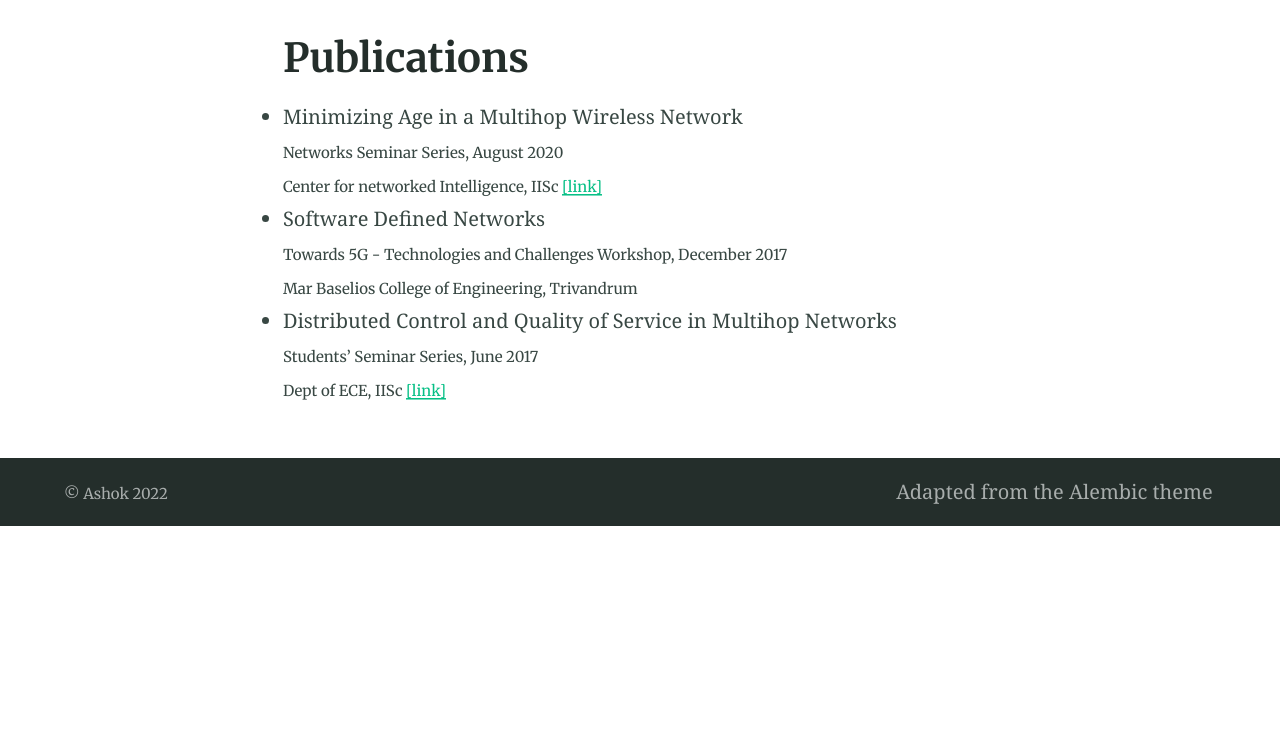
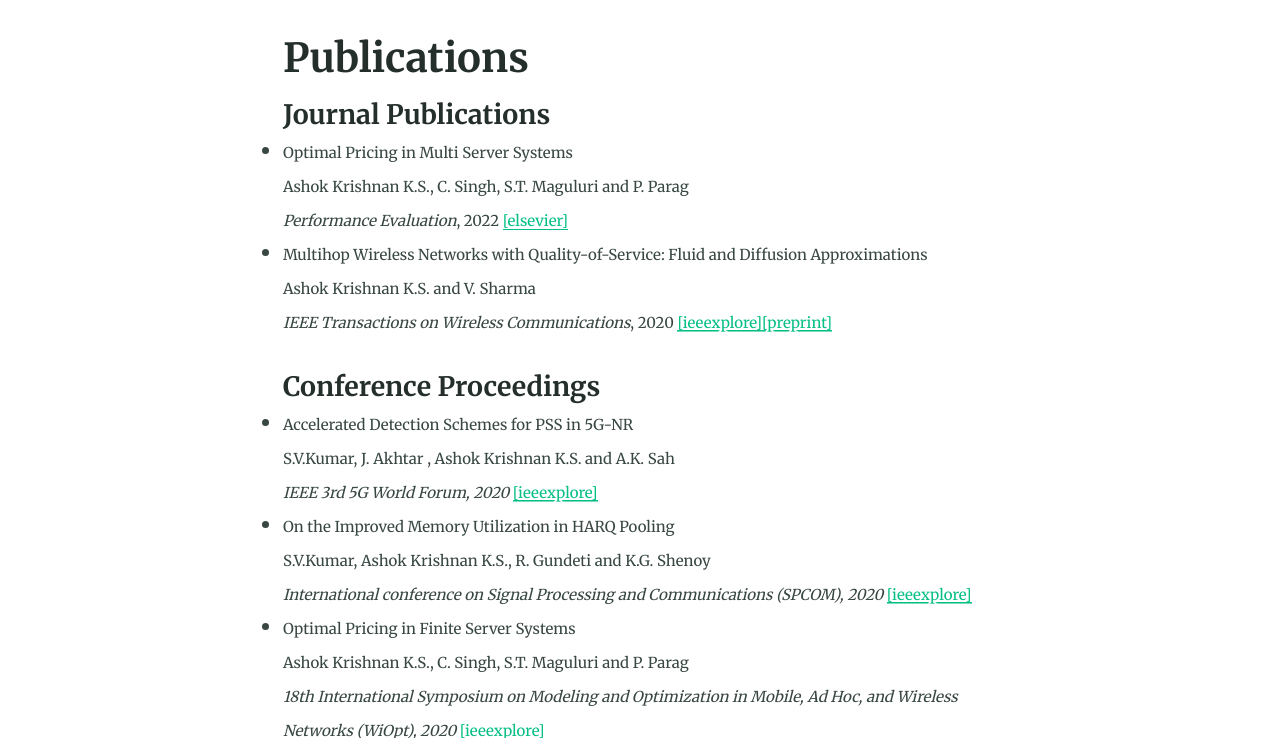
Before and after one commit to ashokkri/ashokkri.github.io, a Jekyll site: the page built from publications.md, in a window 1280 px wide and 900 px high, scrolled down 250 px, cut to the strip 162-900 px from the top of the window. Built offline with Jekyll 4.4.1, drawn with Linux system fonts in a browser that asks for light colours; before the commit the page ends 938 px from its top, so only the background shows below that; some of the changed text lies outside the part shown.

Commit message:
Update publications.md

```diff
--- a/publications.md
+++ b/publications.md
@@ -7,14 +7,53 @@ feature_image: "https://picsum.photos/1300/400?image=989"
 
 ---
 
-- Minimizing Age in a Multihop Wireless Network
-  <small>Networks Seminar Series, August 2020
-  Center for networked Intelligence, IISc [[link]](https://cni.iisc.ac.in/networks-seminar/)
+#### Journal Publications
 
-- Software Defined Networks
-  <small>Towards 5G - Technologies and Challenges Workshop, December 2017
-  Mar Baselios College of Engineering, Trivandrum
+- <small>Optimal Pricing in Multi Server Systems
+  Ashok Krishnan K.S., C. Singh, S.T. Maguluri and P. Parag
+  *Performance Evaluation*, 2022 [[elsevier]](https://www.sciencedirect.com/science/article/abs/pii/S0166531621000985)
 
-- Distributed Control and Quality of Service in Multihop Networks
-  <small>Students' Seminar Series, June 2017
-  Dept of ECE, IISc [[link]](https://ece.iisc.ac.in/~myna/seminar/prevtalks.html)
+- <small>Multihop Wireless Networks with Quality-of-Service: Fluid and Diffusion Approximations
+   Ashok Krishnan K.S. and V. Sharma
+   *IEEE Transactions on Wireless Communications*, 2020 [[ieeexplore]](https://ieeexplore.ieee.org/document/9184257)[[preprint]](https://ashokkri.github.io/pdfs/MHopWirelessQoS.pdf)
+
+#### Conference Proceedings
+
+- <small>Accelerated Detection Schemes for PSS in 5G-NR
+   S.V.Kumar, J. Akhtar , Ashok Krishnan K.S. and A.K. Sah
+   *IEEE 3rd 5G World Forum, 2020* [[ieeexplore]](https://ieeexplore.ieee.org/document/9221156)
+
+- <small>On the Improved Memory Utilization in HARQ Pooling
+   S.V.Kumar, Ashok Krishnan K.S., R. Gundeti and K.G. Shenoy
+   *International conference on Signal Processing and Communications (SPCOM), 2020* [[ieeexplore]](https://ieeexplore.ieee.org/document/9179580)
+
+- <small>Optimal Pricing in Finite Server Systems
+   Ashok Krishnan K.S., C. Singh, S.T. Maguluri and P. Parag
+   *18th International Symposium on Modeling and Optimization in Mobile, Ad Hoc, and Wireless Networks (WiOpt), 2020* [[ieeexplore]](https://ieeexplore.ieee.org/document/9155315)
+
+- <small>Minimizing Age of Information in a Multihop Wireless Network
+   Ashok Krishnan K.S. and V. Sharma
+   *IEEE International Conference on Communications (ICC), 2020* [[ieeexplore]](https://ieeexplore.ieee.org/document/9148762/)
+
+- <small>Providing Quality-of-Service in Multihop Wireless Networks: Diffusion Approximation
+   Ashok Krishnan K.S. and V. Sharma
+   *International Conference on Advances in Applied Probability and Stochastic Processes (ICAAP&SP), 2019* [[springerlink]](https://www.springer.com/gp/book/9789811559501)
+
+- <small>Distributed control and quality-of-service in multihop wireless networks
+   Ashok Krishnan K.S. and V. Sharma
+   *IEEE International Conference on Communications (ICC), 2018* [[ieeexplore]](https://ieeexplore.ieee.org/document/8422304)
+
+- <small>A distributed scheduling algorithm to provide quality-of-service in multihop wireless networks
+   Ashok Krishnan K.S. and V. Sharma
+   *IEEE Global Communication Conference (GLOBECOM), 2017* [[ieeexplore]](https://ieeexplore.ieee.org/document/8254642/)
+
+- <small>A Distributed Algorithm for Quality-of-Service Provisioning in Multihop Networks
+   Ashok Krishnan K.S. and V. Sharma
+   *Twenty- Third National Conference on Communications (NCC), 2017* [[ieeexplore]](https://ieeexplore.ieee.org/document/8077094)</small>
+
+
+
+#### Ph.D. Thesis
+
+   - <small>Distributed Control of Multihop Wireless Networks with Quality-of-Service [[pdf]](https://ashokkri.github.io/pdfs/thesis_ashok.pdf)
+       Advisor: [Prof. Vinod Sharma](https://ece.iisc.ac.in/~vinod/)
```
